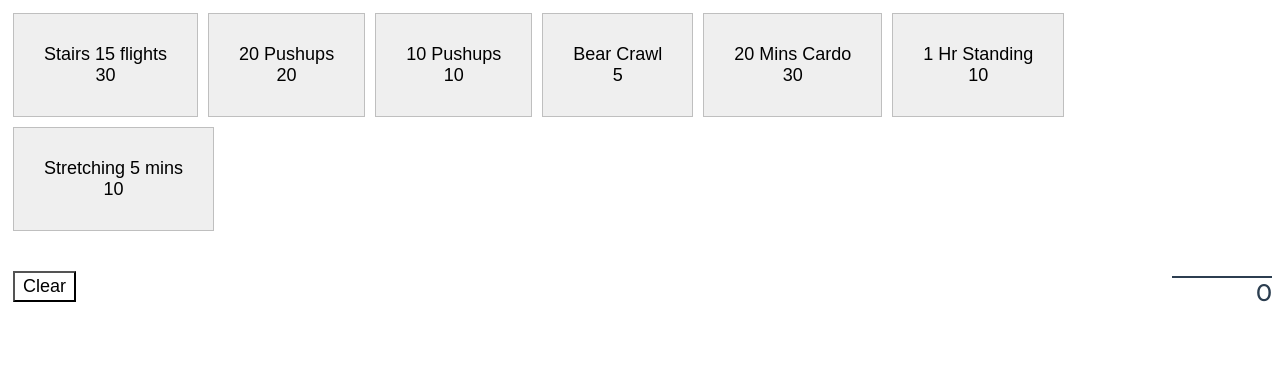
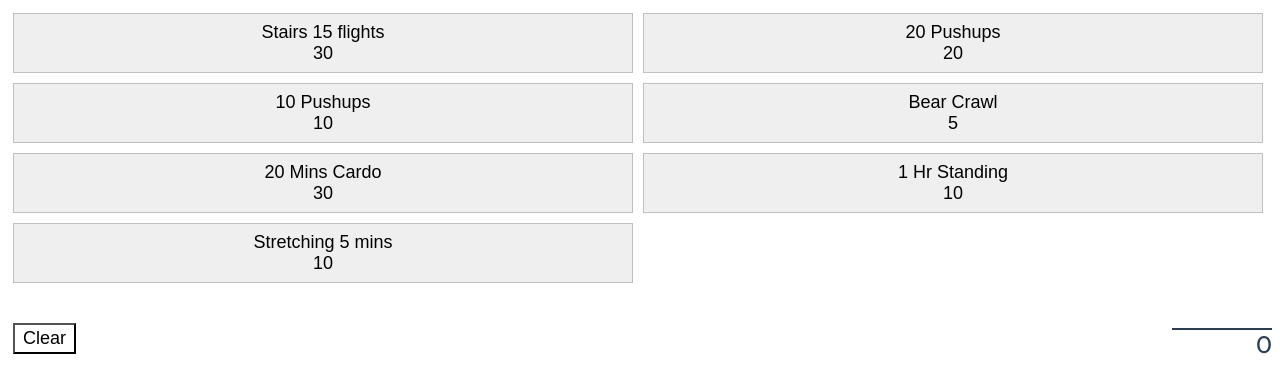
Before and after one commit to MatthewNichols/personal-actiivity-scoreboard, a Vue app in the folder client/: page /#/ in a window 1280 px wide. Shown: the top 392 px of the page. Built offline with nearby package versions, Linux system fonts and the light colour scheme.

Commit message:
A little styling

```diff
--- a/client/src/components/activity-item.vue
+++ b/client/src/components/activity-item.vue
@@ -31,13 +31,15 @@ export default defineComponent({
 </script>
 
 <style lang="scss" scoped>
-button {
+button.activity-item {
     font-size: 18px;
     flex-grow: 0;
-    padding: 30px;
+    flex-shrink: 0;
+    padding: 8px 15px;
     margin: 5px;
     border: 1px solid rgba(#000, 0.2);
     box-shadow: none;
+    width: calc(50vw - 20px);
 
     &:hover {
         border: 1px solid rgba(#000, 1);
```
